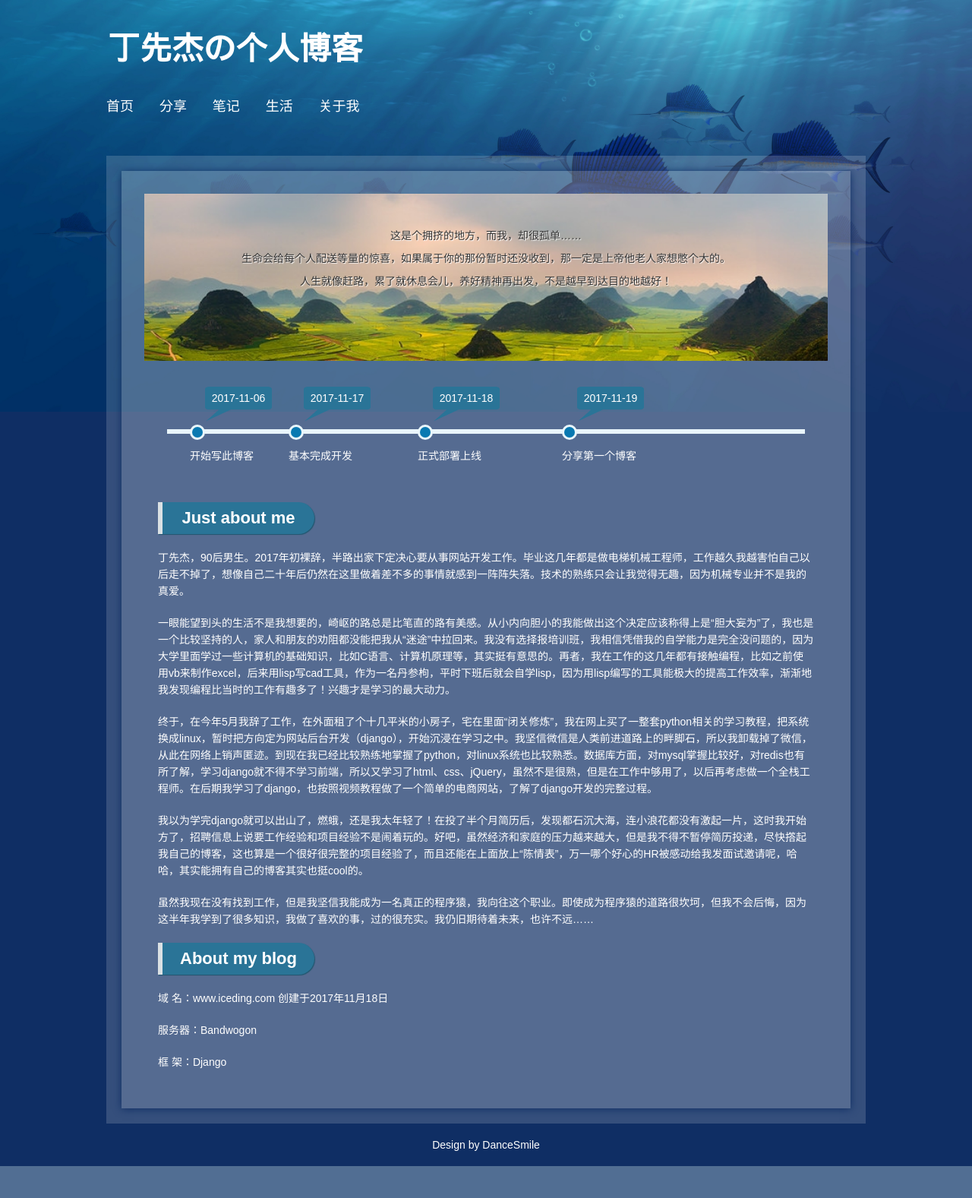
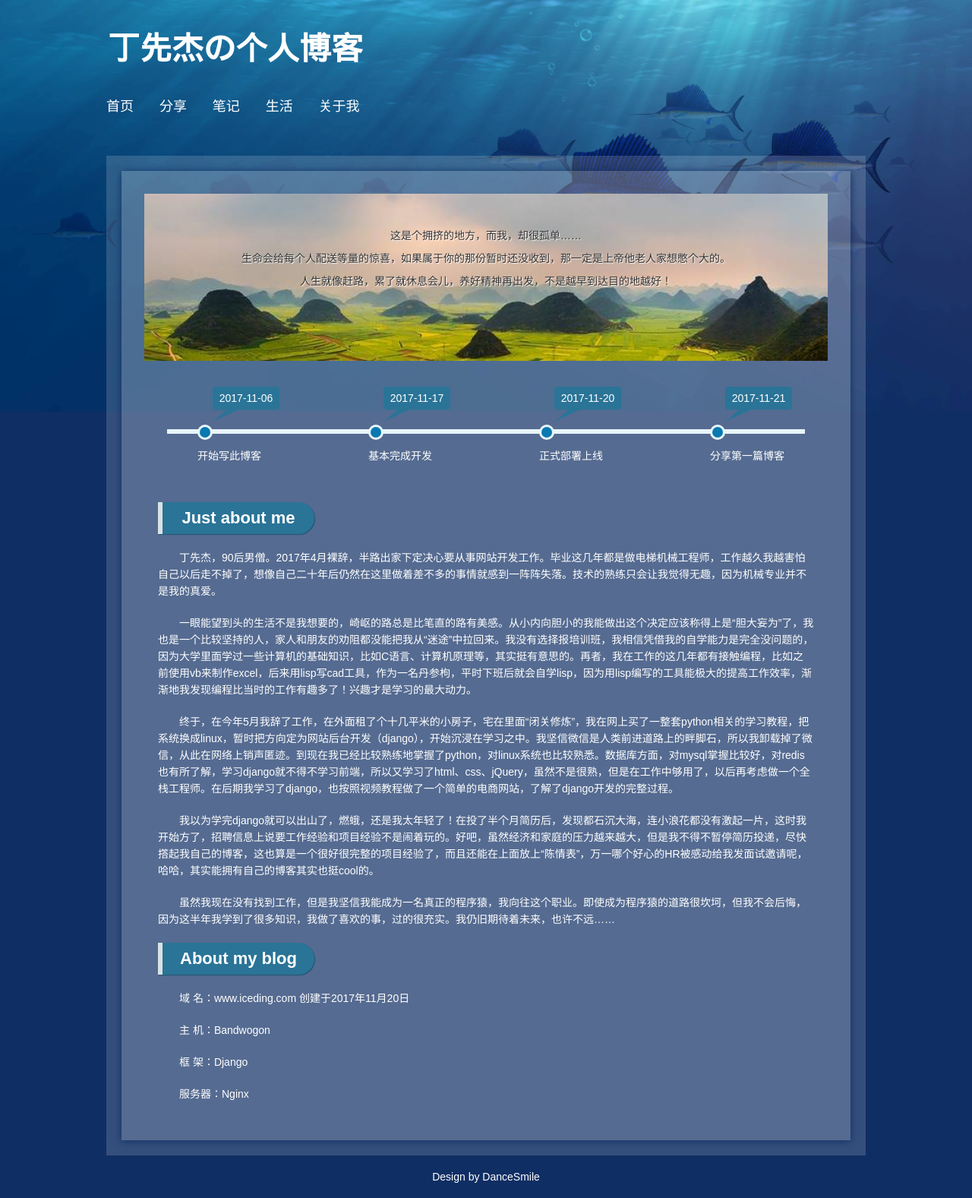
Before and after one commit to denjay/mysite, a Django app: page /index/about/ in a window 1280 px wide. Shown: the whole page at 76% size. Before the commit the page ends 1535 px from the top, so only its background shows below. Run offline with Django 3.2, Linux system fonts and the light colour scheme.

Commit message:
完成部署

```diff
--- a/mysite/mysite/settings.py
+++ b/mysite/mysite/settings.py
@@ -23,9 +23,9 @@ BASE_DIR = os.path.dirname(os.path.dirname(os.path.abspath(__file__)))
 SECRET_KEY = 'g9vuvup^xy@gnmmv@(&t)3!%-j*06%qc$j8bs+=2st54q57ml!'
 
 # SECURITY WARNING: don't run with debug turned on in production!
-DEBUG = True
+DEBUG = False
 
-ALLOWED_HOSTS = []
+ALLOWED_HOSTS = ['*']
 
 
 # Application definition
@@ -127,6 +127,7 @@ STATIC_URL = '/static/'
 STATICFILES_DIRS = [
     os.path.join(BASE_DIR, 'static'),
 ]
+STATIC_ROOT='/var/www/mysite/static/'
 
 MEDIA_ROOT = os.path.join(BASE_DIR, 'static/media')
 
--- a/mysite/static/css/about.css
+++ b/mysite/static/css/about.css
@@ -65,15 +65,15 @@ width:840px;
 .memorial_day ul li a:hover { text-decoration: underline }
 .memorial_day ul li::before { content: ""; width: 14px; height: 14px; border-radius: 50%; position: absolute; background: #0979b1; border: 3px solid #e9f6fb; }
 .memorial_day ul li:hover::before { background: #075498; border: 3px solid #e9f6fb; }
-.memorial_day ul li.n1 { position: absolute; top: 54px; left: 90px }
-.memorial_day ul li.n2 { position: absolute; top: 54px; left: 220px }
-.memorial_day ul li.n3 { position: absolute; top: 54px; left: 390px }
-.memorial_day ul li.n4 { position: absolute; top: 54px; left: 580px }
-.memorial_day ul li.n5 { position: absolute; top: 54px; left: 790px }
+.memorial_day ul li.n1 { position: absolute; top: 54px; left: 100px }
+.memorial_day ul li.n2 { position: absolute; top: 54px; left: 325px }
+.memorial_day ul li.n3 { position: absolute; top: 54px; left: 550px }
+.memorial_day ul li.n4 { position: absolute; top: 54px; left: 775px }
+
 .about { width: 90%; margin: 30px auto; overflow: hidden; line-height: 22px; }
 .about h2 { font-size: 22px; margin-bottom: 20px; background: #2a7497; padding: 10px 0; width: 200px; text-align: center; border-radius: 0 30px 30px 0; box-shadow: #21566f 1px 1px 1px; border-left: #dae1e4 6px solid; }
 .about p { margin-bottom: 20px }
-.about ul { }
+.about p { text-indent: 2em; }
 .about_c { padding: 10px 0 0 10px; color: #999; line-height: 26px; }
 .about_c img { margin: 5px 0 }
 .about_c span { color: #19A566 }
--- a/mysite/static/css/base.css
+++ b/mysite/static/css/base.css
@@ -1,7 +1,7 @@
 @charset "gb2312";
 /* ����css */
 * { margin: 0; padding: 0 }
-body { font: 14px "΢���ź�", Arial, Helvetica, sans-serif; background: url(../images/top.jpg) no-repeat center top #0F2E64; background-size:contain; color: #fff }
+body { font: 14px "΢���ź�", Arial, Helvetica, sans-serif; background: url(../images/top.jpg) no-repeat center top #0F2E64; background-size: 100%;; color: #fff }
 img { border: 0; display: block }
 ul, li { list-style: none; }
 /*Ĭ��������ɫ */
--- a/mysite/templates/articles/about.html
+++ b/mysite/templates/articles/about.html
@@ -15,17 +15,21 @@
         <div class="memorial_day">
             <div class="time_axis"></div>
             <ul>
-                    <li class="n1"><a href="/">开始写此博客</a>
+                <li class="n1">
+                    <a href="/">开始写此博客</a>
                     <div class="dateview">2017-11-06</div>
                 </li>
-                    <li class="n2"><a href="/">基本完成开发</a>
+                <li class="n2">
+                    <a href="/">基本完成开发</a>
                     <div class="dateview">2017-11-17</div>
                 </li>
-                    <li class="n3"><a href="/">正式部署上线</a>
-                        <div class="dateview">2017-11-18</div>
+                <li class="n3">
+                    <a href="/">正式部署上线</a>
+                    <div class="dateview">2017-11-20</div>
                 </li>
-                    <li class="n4"><a href="/">分享第一个博客</a>
-                        <div class="dateview">2017-11-19</div>
+                <li class="n4">
+                    <a href="/">分享第一篇博客</a>
+                    <div class="dateview">2017-11-21</div>
                 </li>
             </ul>
         </div>
@@ -33,7 +37,7 @@
             <h2>Just about me</h2>
             <ul>
                 <p>
-                        丁先杰，90后男生。2017年初裸辞，半路出家下定决心要从事网站开发工作。毕业这几年都是做电梯机械工程师，工作越久我越害怕自己以后走不掉了，想像自己二十年后仍然在这里做着差不多的事情就感到一阵阵失落。技术的熟练只会让我觉得无趣，因为机械专业并不是我的真爱。
+                    丁先杰，90后男僧。2017年4月裸辞，半路出家下定决心要从事网站开发工作。毕业这几年都是做电梯机械工程师，工作越久我越害怕自己以后走不掉了，想像自己二十年后仍然在这里做着差不多的事情就感到一阵阵失落。技术的熟练只会让我觉得无趣，因为机械专业并不是我的真爱。
                 </p>
                 <p>
                     一眼能望到头的生活不是我想要的，崎岖的路总是比笔直的路有美感。从小内向胆小的我能做出这个决定应该称得上是“胆大妄为”了，我也是一个比较坚持的人，家人和朋友的劝阻都没能把我从“迷途”中拉回来。我没有选择报培训班，我相信凭借我的自学能力是完全没问题的，因为大学里面学过一些计算机的基础知识，比如C语言、计算机原理等，其实挺有意思的。再者，我在工作的这几年都有接触编程，比如之前使用vb来制作excel，后来用lisp写cad工具，作为一名丹参枸，平时下班后就会自学lisp，因为用lisp编写的工具能极大的提高工作效率，渐渐地我发现编程比当时的工作有趣多了！兴趣才是学习的最大动力。
@@ -49,10 +53,10 @@
                 </p>
             </ul>
             <h2>About my blog</h2>
-                <p>域 名：www.iceding.com 创建于2017年11月18日 </p>
-                <p>服务器：Bandwogon
+            <p>域 名：www.iceding.com 创建于2017年11月20日 </p>
+            <p>主 机：Bandwogon</p>
             <p>框 架：Django</p>
-
+            <p>服务器：Nginx</p>
 
         </div>
     </div>
```
Also changed, not shown: mysite/uwsgi.ini (added, +10 -0 lines), mysite/static/images/banner_top.jpg, mysite/static/images/top.jpg, mysite/static/images/top_about.jpg, mysite/static/media/articles/0c980bf53bc6bce9206f42a8a4a28ed2.jpg (added), mysite/static/media/articles/2008229153027491.jpg (added), mysite/static/media/articles/20161203203726485.png (added), 4 other files. Lines whose indentation alone changed are shown as unchanged.
